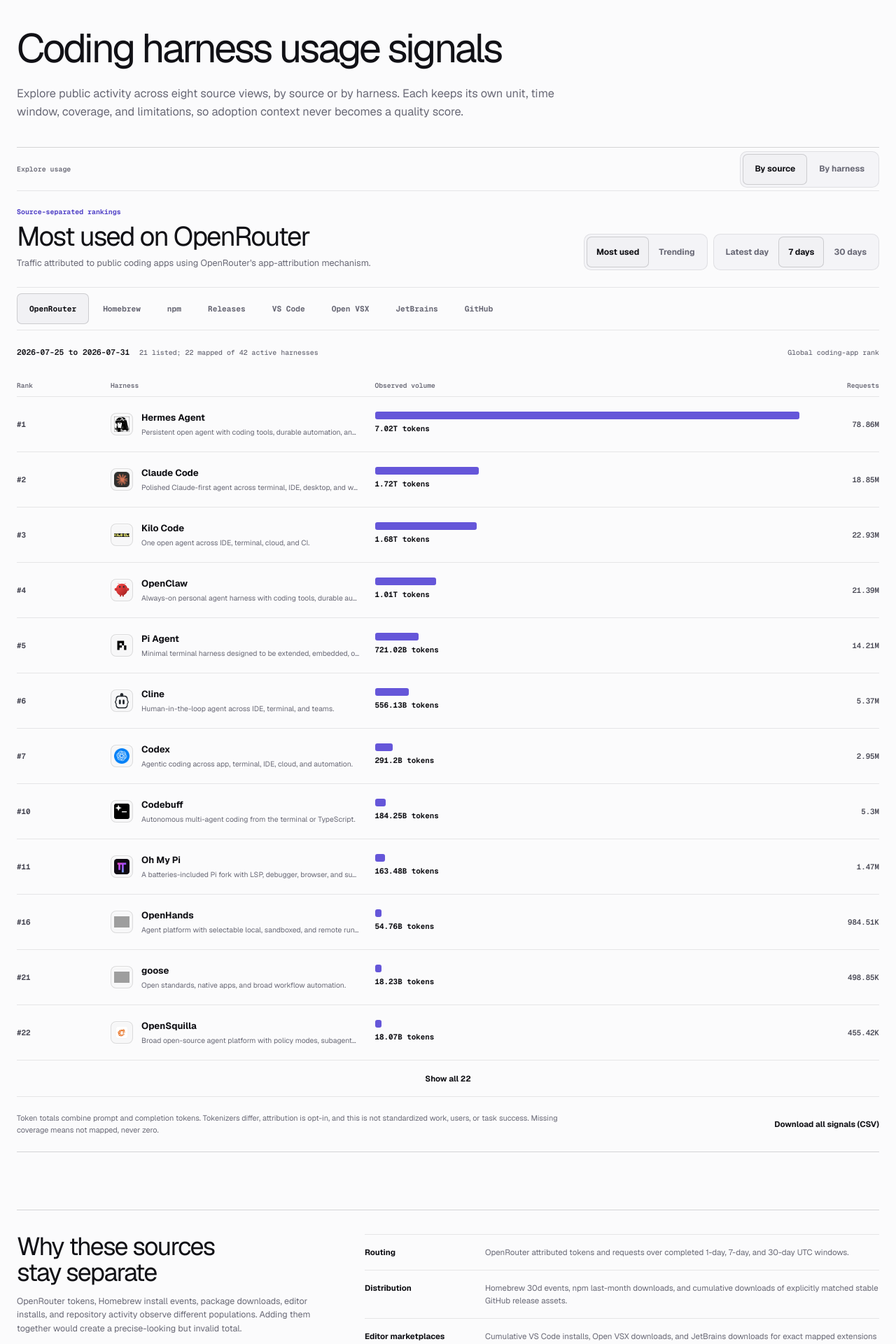
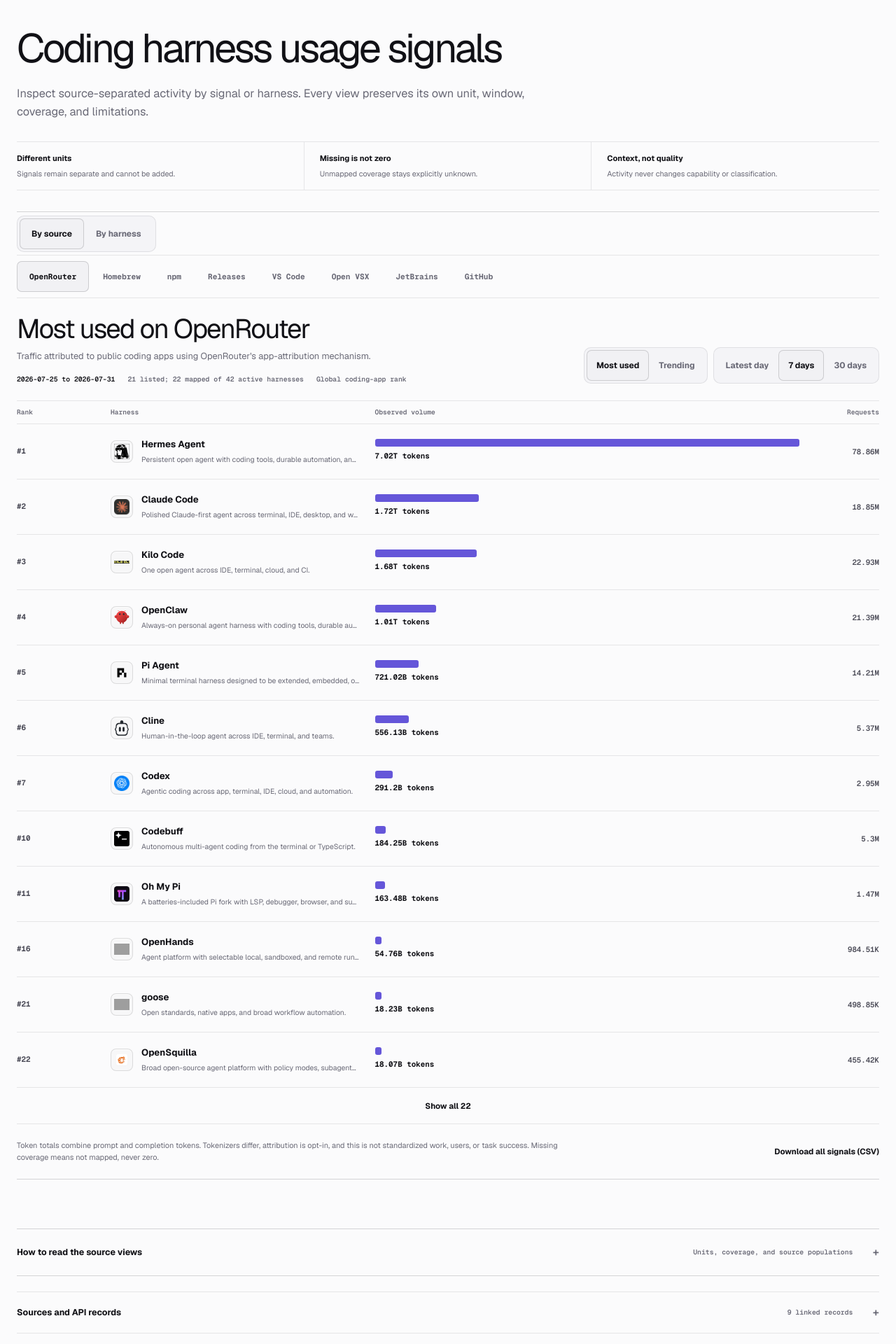
Before and after one commit to Lucenx9/harnessmatch, a Next.js app: page /usage in a window 1280 px wide. Shown: the part 80-2000 px from the top of the page at 70% size. Built offline with nearby package versions, Linux system fonts and the light colour scheme; grey boxes are pictures that could not be loaded.

Commit message:
Refine usage signal hierarchy

```diff
--- a/src/app/styles/profiles.css
+++ b/src/app/styles/profiles.css
@@ -275,33 +275,43 @@
 .profile-ecosystem > footer .text-link { font-size: .64rem; }
 
 .usage-page { padding-top: 54px; }
-.usage-page-intro { max-width: 900px; margin-bottom: 38px; }
+.usage-page-intro { max-width: 900px; margin-bottom: 30px; }
 .usage-page-intro h1 { font-size: clamp(2.8rem, 4.5vw, 4rem); }
 .usage-page-intro > p { max-width: 790px; }
+.usage-reading-guide { display: grid; grid-template-columns: repeat(3, minmax(0, 1fr)); margin: 0 0 30px; border-block: 1px solid var(--line); }
+.usage-reading-guide > div { min-width: 0; padding: 15px 22px; border-right: 1px solid var(--line); }
+.usage-reading-guide > div:first-child { padding-left: 0; }
+.usage-reading-guide > div:last-child { padding-right: 0; border-right: 0; }
+.usage-reading-guide dt { margin-bottom: 5px; color: var(--text); font-size: .7rem; font-weight: 680; }
+.usage-reading-guide dd { margin: 0; color: var(--muted); font-size: .67rem; line-height: 1.5; }
 .usage-explorer { border-block: 1px solid var(--line-strong); }
-.usage-mode-bar { min-height: 62px; display: flex; align-items: center; justify-content: space-between; gap: 24px; border-bottom: 1px solid var(--line); }
-.usage-mode-bar > span { color: var(--muted); font: 560 .62rem/1.2 var(--font-mono); }
+.usage-mode-bar { min-height: 62px; display: flex; align-items: center; justify-content: flex-start; border-bottom: 1px solid var(--line); }
 .usage-mode-tabs { display: flex; align-items: center; padding: 3px; border: 1px solid var(--line); border-radius: 10px; background: var(--bg-soft); }
 .usage-mode-tabs button { min-height: 44px; padding: 0 17px; border: 0; border-radius: 7px; background: transparent; color: var(--muted); font-size: .75rem; font-weight: 620; cursor: pointer; transition: color .16s ease, background .16s ease, transform .16s ease; }
 .usage-mode-tabs button:hover { color: var(--text); background: var(--surface-hover); }
 .usage-mode-tabs button:active { background: var(--accent-soft); transform: translateY(1px) scale(.99); }
 .usage-mode-tabs button[aria-pressed="true"] { background: var(--surface-selected); color: var(--text); box-shadow: inset 0 0 0 1px var(--line-strong); }
+.usage-source-switcher { border-bottom: 1px solid var(--line); }
 .usage-explorer-header { min-height: 126px; display: flex; align-items: end; justify-content: space-between; gap: 38px; padding: 24px 0; }
 .usage-explorer-header > div:first-child { min-width: 0; }
-.usage-explorer-kicker { display: block; margin-bottom: 9px; color: var(--accent-strong); font: 620 .62rem/1.2 var(--font-mono); }
 .usage-explorer-header h2 { margin-bottom: 9px; font-size: clamp(1.9rem, 3vw, 2.7rem); }
 .usage-explorer-header p { max-width: 680px; margin: 0; font-size: .8rem; }
+.usage-explorer-meta { display: flex; align-items: baseline; flex-wrap: wrap; gap: 5px 18px; margin-top: 16px; }
+.usage-explorer-meta strong, .usage-explorer-meta span { font: 550 .61rem/1.35 var(--font-mono); }
+.usage-explorer-meta strong { color: var(--text); }
+.usage-explorer-meta span { color: var(--muted); }
 .usage-header-controls { flex: 0 0 auto; display: grid; justify-items: end; gap: 10px; }
-.usage-harness-picker { width: 100%; min-width: 286px; display: grid; gap: 6px; color: var(--muted); font: 560 .6rem/1.2 var(--font-mono); }
-.usage-harness-picker select { width: 100%; min-height: 46px; padding: 0 38px 0 13px; border: 1px solid var(--line-strong); border-radius: 9px; outline: 0; background: var(--bg-soft); color: var(--text); font: 620 .75rem/1.2 var(--font-sans); cursor: pointer; }
-.usage-harness-picker select:focus { border-color: var(--accent); box-shadow: 0 0 0 3px var(--accent-soft); }
+.usage-harness-picker, .usage-source-picker { width: 100%; min-width: 286px; display: grid; gap: 6px; color: var(--muted); font: 560 .6rem/1.2 var(--font-mono); }
+.usage-source-picker { display: none; }
+.usage-harness-picker select, .usage-source-picker select { width: 100%; min-height: 46px; padding: 0 38px 0 13px; border: 1px solid var(--line-strong); border-radius: 9px; outline: 0; background: var(--bg-soft); color: var(--text); font: 620 .75rem/1.2 var(--font-sans); cursor: pointer; }
+.usage-harness-picker select:focus, .usage-source-picker select:focus { border-color: var(--accent); box-shadow: 0 0 0 3px var(--accent-soft); }
 .usage-openrouter-controls { flex: 0 0 auto; display: flex; align-items: center; gap: 8px; }
 .usage-view-tabs, .usage-window-tabs { display: flex; align-items: center; padding: 3px; border: 1px solid var(--line); border-radius: 10px; background: var(--bg-soft); }
 .usage-view-tabs button, .usage-window-tabs button { min-height: 44px; padding: 0 14px; border: 0; border-radius: 7px; background: transparent; color: var(--muted); font-size: .75rem; font-weight: 620; white-space: nowrap; cursor: pointer; transition: color .16s ease, background .16s ease, transform .16s ease; }
 .usage-view-tabs button:hover, .usage-window-tabs button:hover { color: var(--text); background: var(--surface-hover); }
 .usage-view-tabs button:active, .usage-window-tabs button:active { background: var(--accent-soft); transform: translateY(1px) scale(.99); }
 .usage-view-tabs button[aria-pressed="true"], .usage-window-tabs button[aria-selected="true"] { background: var(--surface-selected); color: var(--text); box-shadow: inset 0 0 0 1px var(--line-strong); }
-.usage-source-tabs-shell { overflow: hidden; border-top: 1px solid var(--line); }
+.usage-source-tabs-shell { overflow: hidden; }
 .usage-source-tabs { display: flex; gap: 2px; overflow-x: auto; padding: 8px 0; scrollbar-width: thin; }
 .usage-source-tabs button { min-width: max-content; min-height: 44px; padding: 0 18px; border: 0; border-radius: 7px; background: transparent; color: var(--muted); font: 620 .7rem/1 var(--font-mono); cursor: pointer; transition: color .16s ease, background .16s ease; }
 .usage-source-tabs button:hover { color: var(--text); background: var(--surface-hover); }
@@ -310,10 +320,6 @@
 /* The strip scrolls horizontally inside a clipping shell, so the ring has to draw inside the button. */
 .usage-source-tabs button:focus-visible { outline-offset: -2px; }
 .usage-leaderboard-panel { border-top: 1px solid var(--line); }
-.usage-leaderboard-context { min-height: 62px; display: flex; align-items: center; justify-content: space-between; gap: 28px; }
-.usage-leaderboard-context p { display: flex; align-items: baseline; gap: 14px; margin: 0; }
-.usage-leaderboard-context strong { color: var(--text); font: 600 .7rem/1.35 var(--font-mono); }
-.usage-leaderboard-context span { color: var(--muted); font: 500 .62rem/1.35 var(--font-mono); }
 .usage-column-labels, .usage-ranking-row { display: grid; grid-template-columns: 112px minmax(220px, .85fr) minmax(300px, 1.45fr) 92px; align-items: center; gap: 22px; }
 .usage-column-labels { min-height: 32px; color: var(--muted); font: 520 .6rem/1.2 var(--font-mono); }
 .usage-column-labels span:last-child { text-align: right; }
@@ -374,16 +380,26 @@
 .usage-harness-empty { min-height: 260px; display: grid; place-content: center; gap: 7px; text-align: center; }
 .usage-harness-empty strong { color: var(--text); }
 .usage-harness-empty span { color: var(--muted); font-size: .75rem; }
-.usage-scope { display: grid; grid-template-columns: minmax(260px, .75fr) minmax(0, 1.25fr); gap: 56px; margin-top: 82px; padding-top: 34px; border-top: 1px solid var(--line-strong); }
-.usage-scope h2 { margin-bottom: 12px; font-size: clamp(1.65rem, 2.8vw, 2.25rem); }
-.usage-scope > div > p { max-width: 520px; margin: 0; font-size: .78rem; }
-.usage-scope dl { margin: 0; border-top: 1px solid var(--line); }
-.usage-scope dl div { display: grid; grid-template-columns: 150px minmax(0, 1fr); gap: 22px; padding: 16px 0; border-bottom: 1px solid var(--line); }
-.usage-scope dt { color: var(--text); font-size: .72rem; font-weight: 660; }
-.usage-scope dd { margin: 0; color: var(--muted); font-size: .72rem; line-height: 1.55; }
-.usage-source-note { min-height: 86px; display: flex; align-items: center; justify-content: space-between; gap: 34px; margin-top: 48px; padding: 16px 0; border-block: 1px solid var(--line); }
-.usage-source-note p { max-width: 760px; margin: 0; font-size: .68rem; line-height: 1.55; }
-.usage-source-note > div { flex: 0 0 auto; display: flex; flex-wrap: wrap; justify-content: flex-end; gap: 5px 18px; }
+.usage-methodology { margin-top: 70px; border-block: 1px solid var(--line-strong); }
+.usage-methodology > summary, .usage-source-note summary { min-height: 66px; display: flex; align-items: center; justify-content: space-between; gap: 28px; cursor: pointer; list-style: none; }
+.usage-methodology > summary::-webkit-details-marker, .usage-source-note summary::-webkit-details-marker { display: none; }
+.usage-methodology > summary span, .usage-source-note summary span { color: var(--text); font-size: .78rem; font-weight: 680; }
+.usage-methodology > summary small, .usage-source-note summary small { margin-left: auto; color: var(--muted); font: 540 .61rem/1.4 var(--font-mono); }
+.usage-methodology > summary::after, .usage-source-note summary::after { content: "+"; color: var(--muted); font: 520 1rem/1 var(--font-mono); }
+.usage-methodology[open] > summary::after, .usage-source-note details[open] > summary::after { content: "-"; }
+.usage-methodology-body { display: grid; grid-template-columns: minmax(260px, .75fr) minmax(0, 1.25fr); gap: 56px; padding: 32px 0 38px; border-top: 1px solid var(--line); }
+.usage-methodology-body h2 { margin-bottom: 12px; font-size: clamp(1.65rem, 2.8vw, 2.25rem); }
+.usage-methodology-body > div > p { max-width: 520px; margin: 0; font-size: .78rem; }
+.usage-methodology-body dl { margin: 0; border-top: 1px solid var(--line); }
+.usage-methodology-body dl div { display: grid; grid-template-columns: 150px minmax(0, 1fr); gap: 22px; padding: 16px 0; border-bottom: 1px solid var(--line); }
+.usage-methodology-body dt { color: var(--text); font-size: .72rem; font-weight: 660; }
+.usage-methodology-body dd { margin: 0; color: var(--muted); font-size: .72rem; line-height: 1.55; }
+.usage-source-note { margin-top: 22px; border-bottom: 1px solid var(--line); }
+.usage-source-note details { border-top: 1px solid var(--line); }
+.usage-source-note summary { min-height: 58px; }
+.usage-source-note-body { display: grid; grid-template-columns: minmax(260px, .8fr) minmax(0, 1.2fr); gap: 42px; padding: 20px 0 28px; border-top: 1px solid var(--line); }
+.usage-source-note-body p { max-width: 640px; margin: 0; font-size: .68rem; line-height: 1.55; }
+.usage-source-note-body > div { display: flex; flex-wrap: wrap; align-content: flex-start; justify-content: flex-end; gap: 5px 18px; }
 .usage-source-note a { font-size: .68rem; }
 .profile-measurement-grid { display: grid; grid-template-columns: repeat(2, minmax(0, 1fr)); border-top: 1px solid var(--line-strong); }
 .profile-measurement-grid > article { min-width: 0; padding: 38px 38px 0 0; }
--- a/src/app/usage/page.tsx
+++ b/src/app/usage/page.tsx
@@ -31,8 +31,23 @@ export default function UsagePage() {
       <div className="shell wide-shell">
         <div className="page-intro usage-page-intro">
           <h1>Coding harness usage signals</h1>
-          <p>Explore public activity across eight source views, by source or by harness. Each keeps its own unit, time window, coverage, and limitations, so adoption context never becomes a quality score.</p>
+          <p>Inspect source-separated activity by signal or harness. Every view preserves its own unit, window, coverage, and limitations.</p>
         </div>
+
+        <dl className="usage-reading-guide" aria-label="How to interpret usage signals">
+          <div>
+            <dt>Different units</dt>
+            <dd>Signals remain separate and cannot be added.</dd>
+          </div>
+          <div>
+            <dt>Missing is not zero</dt>
+            <dd>Unmapped coverage stays explicitly unknown.</dd>
+          </div>
+          <div>
+            <dt>Context, not quality</dt>
+            <dd>Activity never changes capability or classification.</dd>
+          </div>
+        </dl>
 
         <UsageSignalsExplorer
           products={products}
@@ -41,9 +56,14 @@ export default function UsagePage() {
           activeHarnessCount={activeHarnessCount}
         />
 
-        <section className="usage-scope" aria-labelledby="usage-scope-heading">
+        <details className="usage-methodology">
+          <summary>
+            <span>How to read the source views</span>
+            <small>Units, coverage, and source populations</small>
+          </summary>
+          <div className="usage-methodology-body">
             <div>
-            <h2 id="usage-scope-heading">Why these sources stay separate</h2>
+              <h2>Why these sources stay separate</h2>
               <p>OpenRouter tokens, Homebrew install events, package downloads, editor installs, and repository activity observe different populations. Adding them together would create a precise-looking but invalid total.</p>
             </div>
             <dl>
@@ -64,9 +84,16 @@ export default function UsagePage() {
                 <dd>GitHub stars and forks for the repository already audited by HarnessMatch, with full, client, or support scope preserved.</dd>
               </div>
             </dl>
-        </section>
+          </div>
+        </details>
 
         <aside className="usage-source-note" aria-label="Usage signal source notes">
+          <details>
+            <summary>
+              <span>Sources and API records</span>
+              <small>9 linked records</small>
+            </summary>
+            <div className="usage-source-note-body">
               <p>All records are refreshed from public or authenticated source APIs and joined only through an explicit artifact mapping. Coverage gaps remain visible and no popularity signal affects capability claims or classifications.</p>
               <div>
                 <a href="https://openrouter.ai/docs/agent-sdk/typescript/api-reference/datasets" target="_blank" rel="noreferrer">OpenRouter dataset</a>
@@ -79,6 +106,8 @@ export default function UsagePage() {
                 <a href="https://docs.github.com/en/rest/activity/starring" target="_blank" rel="noreferrer">GitHub stars API</a>
                 <Link href="/methodology#eligibility">Evidence policy</Link>
               </div>
+            </div>
+          </details>
         </aside>
       </div>
     </section>
--- a/src/components/usage-signals-explorer.tsx
+++ b/src/components/usage-signals-explorer.tsx
@@ -443,11 +443,15 @@ export function UsageSignalsExplorer({
   }
 
   const showOpenRouterControls = mode === "harness" || selectedSource === "openrouter";
+  const rankScopeLabel = selectedSource === "openrouter"
+    ? openRouterView === "trending"
+      ? "OpenRouter growth rank"
+      : "Global coding-app rank"
+    : "Rank among mapped HarnessMatch products";
 
   return (
     <section className="usage-explorer" aria-labelledby="usage-explorer-heading">
       <div className="usage-mode-bar">
-        <span>Explore usage</span>
         <div className="usage-mode-tabs" role="group" aria-label="Usage explorer view">
           <button
             type="button"
@@ -468,11 +472,52 @@ export function UsageSignalsExplorer({
         </div>
       </div>
 
+      {mode === "source" && (
+        <div className="usage-source-switcher">
+          <div className="usage-source-tabs-shell">
+            <div className="usage-source-tabs" role="tablist" aria-label="Usage signal source">
+              {sourceOptions.map((option, index) => (
+                <button
+                  type="button"
+                  role="tab"
+                  aria-selected={selectedSource === option.key}
+                  aria-controls="usage-ranking-panel"
+                  id={`usage-source-tab-${option.key}`}
+                  tabIndex={selectedSource === option.key ? 0 : -1}
+                  key={option.key}
+                  ref={(element) => { sourceTabRefs.current[index] = element; }}
+                  onClick={() => setSelectedSource(option.key)}
+                  onKeyDown={(event) => {
+                    if (event.key === "ArrowLeft") { event.preventDefault(); selectRelativeSource(index, -1); }
+                    if (event.key === "ArrowRight") { event.preventDefault(); selectRelativeSource(index, 1); }
+                  }}
+                >
+                  {option.label}
+                </button>
+              ))}
+            </div>
+          </div>
+
+          <label className="usage-source-picker" htmlFor="usage-source-select">
+            <span>Signal source</span>
+            <select
+              id="usage-source-select"
+              value={selectedSource}
+              onChange={(event) => {
+                const source = sourceOptions.find((option) => option.key === event.target.value);
+                if (source) setSelectedSource(source.key);
+              }}
+            >
+              {sourceOptions.map((option) => (
+                <option key={option.key} value={option.key}>{option.label}</option>
+              ))}
+            </select>
+          </label>
+        </div>
+      )}
+
       <header className="usage-explorer-header">
         <div>
-          <span className="usage-explorer-kicker">
-            {mode === "source" ? "Source-separated rankings" : "Source-by-source product ledger"}
-          </span>
           <h2 id="usage-explorer-heading">
             {mode === "source"
               ? sourceTitle(selectedSource, openRouterView)
@@ -485,6 +530,13 @@ export function UsageSignalsExplorer({
               ? sourceSummary(selectedSource, openRouterView)
               : "Inspect one harness across independent public signals without combining their units or populations."}
           </p>
+          {mode === "source" && (
+            <div className="usage-explorer-meta">
+              <strong>{dateRange}</strong>
+              <span>{coverageLabel}</span>
+              <span>{rankScopeLabel}</span>
+            </div>
+          )}
         </div>
         {showOpenRouterControls && (
           <div className="usage-header-controls">
@@ -549,30 +601,6 @@ export function UsageSignalsExplorer({
 
       {mode === "source" ? (
         <div id="usage-ranking-mode">
-          <div className="usage-source-tabs-shell">
-            <div className="usage-source-tabs" role="tablist" aria-label="Usage signal source">
-              {sourceOptions.map((option, index) => (
-                <button
-                  type="button"
-                  role="tab"
-                  aria-selected={selectedSource === option.key}
-                  aria-controls="usage-ranking-panel"
-                  id={`usage-source-tab-${option.key}`}
-                  tabIndex={selectedSource === option.key ? 0 : -1}
-                  key={option.key}
-                  ref={(element) => { sourceTabRefs.current[index] = element; }}
-                  onClick={() => setSelectedSource(option.key)}
-                  onKeyDown={(event) => {
-                    if (event.key === "ArrowLeft") { event.preventDefault(); selectRelativeSource(index, -1); }
-                    if (event.key === "ArrowRight") { event.preventDefault(); selectRelativeSource(index, 1); }
-                  }}
-                >
-                  {option.label}
-                </button>
-              ))}
-            </div>
-          </div>
-
           <div
             className="usage-leaderboard-panel"
             id="usage-ranking-panel"
@@ -580,14 +608,6 @@ export function UsageSignalsExplorer({
             aria-labelledby={`usage-source-tab-${selectedSource}`}
             aria-live="polite"
           >
-            <div className="usage-leaderboard-context">
-              <p>
-                <strong>{dateRange}</strong>
-                <span>{coverageLabel}</span>
-              </p>
-              <span>{selectedSource === "openrouter" ? openRouterView === "trending" ? "OpenRouter growth rank" : "Global coding-app rank" : "Rank among mapped HarnessMatch products"}</span>
-            </div>
-
             <div className="usage-column-labels" aria-hidden="true">
               <span>Rank</span>
               <span>Harness</span>
```
Also changed, not shown: src/app/styles/responsive.css (+19 -11 lines), 2 other files (tests, documents, lock files or other folders). Lines whose indentation alone changed are shown as unchanged.
